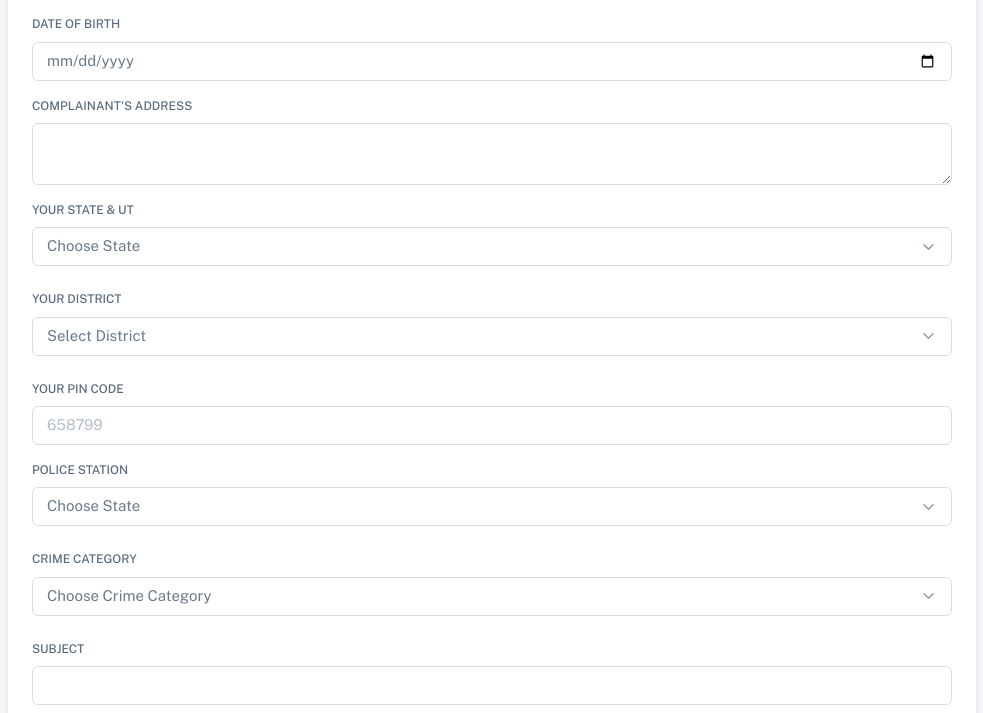
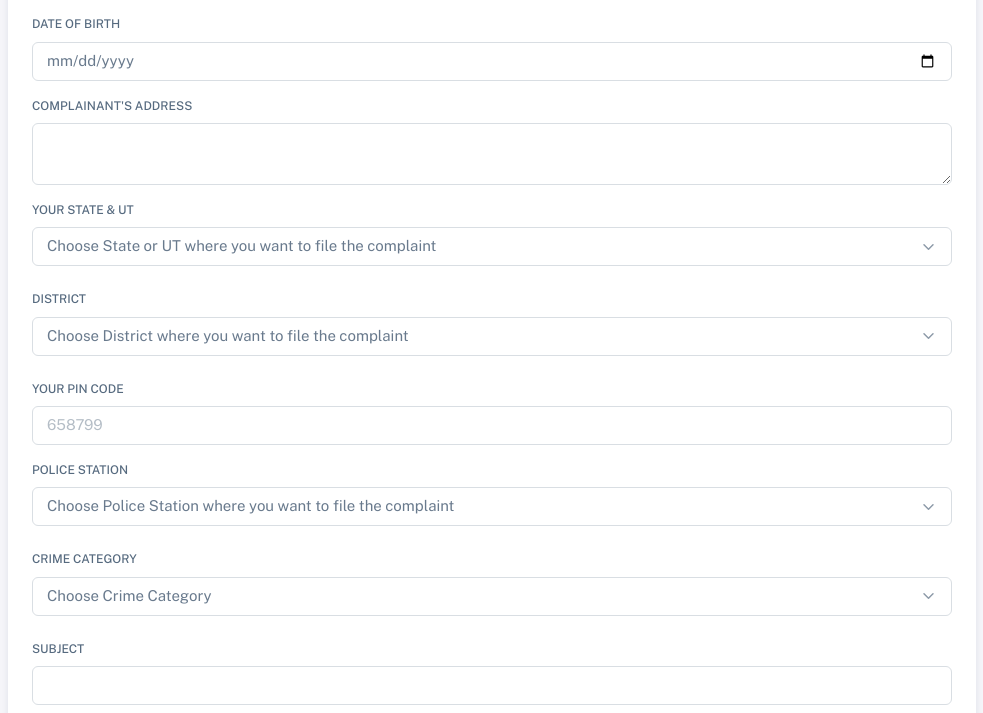
Before and after one commit to Imoleayo98/Online-Crime-Reporting-System, a Django app: page /user/create_complaint/ in a window 1280 px wide. Shown: the part 446-1159 px from the top of the page, without its empty margins (278-1261 px from the left). Run offline with Django 4.2, Linux system fonts and the light colour scheme; data comes from the database, SQL or seed files in the repository; some libraries are stand-ins or nearby versions.

Commit message:
ui changes

```diff
--- a/templates/create_complaint.html
+++ b/templates/create_complaint.html
@@ -52,7 +52,7 @@
                     <div class="mb-4">
                         <label for="exampleFormControlSelect1" class="form-label">Your State & UT</label>
                         <select class="form-select" id="complainant_state" name="complainant_state" aria-label="State">
-                            <option selected>Choose State</option>
+                            <option selected>Choose State or UT where you want to file the complaint</option>
                             {% for state in states %}
                             <option value="{{ state.state_name }}">{{ state.state_name }}
                             </option>
@@ -84,9 +84,9 @@
 
                     </script>
                     <div class="mb-4">
-                        <label for="complainant_district" class="form-label">Your District</label>
+                        <label for="complainant_district" class="form-label">District</label>
                         <select class="form-select" id="complainant_district" name="complainant_district">
-                            <option value="">Select District</option>
+                            <option value="">Choose District where you want to file the complaint</option>
                         </select>
                     </div>
 
@@ -99,7 +99,7 @@
                     <div class="mb-4">
                         <label for="exampleFormControlSelect1" class="form-label">Police Station</label>
                         <select class="form-select" id="complainant_state" name="complainant_state" aria-label="State">
-                            <option selected>Choose State</option>
+                            <option selected>Choose Police Station where you want to file the complaint</option>
                             </option>
                             <option value="other">Other</option>
                         </select>
```
